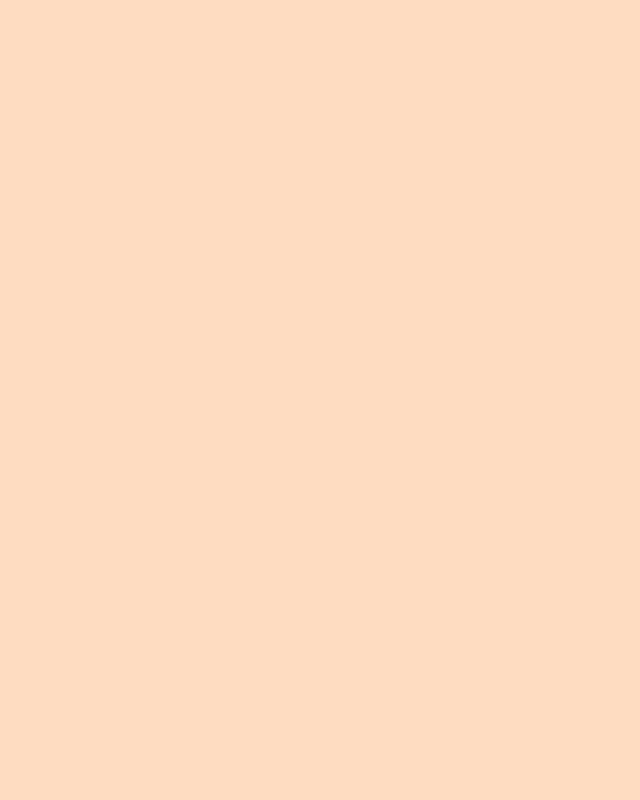
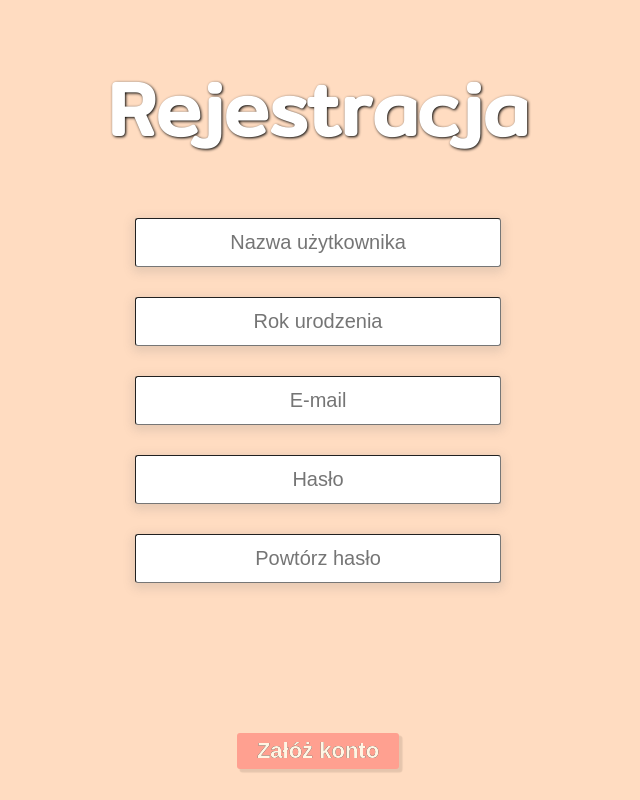
Before and after one commit to RobertPr/BrowarekFrontend, a React (Create React App) app in the folder browarek/: page /register in a window 1280 px wide. Shown: the whole page, without its empty margins (322-962 px from the left). Built offline with nearby package versions, Linux system fonts and the light colour scheme; a web font is replaced by a local one.

Commit message:
mok rejestracji działa

```diff
--- a/browarek/src/App.js
+++ b/browarek/src/App.js
@@ -1,11 +1,15 @@
 import React, { Component } from 'react';
 import { Route, Switch, withRouter } from 'react-router-dom';
 import Login from './components/login/Login';
+import Register from './components/register/Register';
 
 class App extends Component {
   render() {
     return (
+      <Switch>
       <Route exact path="/login" component={Login} />
+      <Route exact path="/register" component={Register} />
+      </Switch>
     );
   }
 }
--- /dev/null
+++ b/browarek/src/components/register/Register.css
@@ -0,0 +1,53 @@
+#loginSpace{
+	display: flex;
+	justify-content: center;
+}
+
+#logowanie{
+	font-family: Mitr;
+	font-size: 75px;
+	color: white;
+	text-shadow: 1px 1px 3px black;
+}
+
+#loginForm{
+	display: flex;
+	align-items: center;
+	flex-direction: column;
+}
+
+.form{
+	width: 340px;
+  font-size: 20px;
+  text-align: center;
+  color: #858383;
+  padding: 12px;
+  margin-bottom: 30px;
+  border-radius: 3px;
+  border-width: 1px;
+	border-style: inset;
+  box-shadow: 0px 3px 10px 3px rgba(122, 122, 122, 0.18);
+}
+
+#loginButton{
+	margin-top: 120px;
+  background: #FFA090;
+  color: #FFF6E4;
+  border-radius: 3px;
+  border: 0px;
+  font-size: 22px;
+  font-weight: bold;
+  padding-top: 5px;
+  padding-bottom: 5px;
+  padding-right: 20px;
+  padding-left: 20px;
+  box-shadow: 3px 3px 1px 0.5px rgba(0, 0, 0, 0.1);
+  outline: none;
+  cursor: pointer;
+  text-decoration: none;
+	text-shadow: 0px 0px 0.5px black;
+}
+
+#loginButton:active {
+  transform: translate(0px, 1px);
+}
--- /dev/null
+++ b/browarek/src/components/register/Register.js
@@ -0,0 +1,42 @@
+import React from 'react';
+import { Link, Redirect } from 'react-router-dom';
+import './Register.css';
+
+class Register extends React.Component {
+	constructor(props) {
+		super(props);
+		this.state = {};
+	}
+	/* handleSubmit = (event) => {
+		event.preventDefault();
+		const form = event.target;
+		register(form)
+			.then(() => {
+				this.setState({ registered: true });
+			});
+	}
+	handleRepPassword = (event) => {
+		const form = event.target.form;
+		const validationMessage = form.RepPassword.value !== form.Password.value ?
+			"Podane hasła różnią się" : ""; //pusty string oznacza że pole przeszło walidację
+		event.target.setCustomValidity(validationMessage);
+	} */
+	render = () => {
+		return (
+            <React.Fragment>
+            <div id="loginSpace">
+                <h1 id="logowanie">Rejestracja</h1>
+            </div>
+            <form id="loginForm">
+                <input className="form" type="UserName" placeholder="Nazwa użytkownika" />
+                <input className="form" type="BirthDate" placeholder="Rok urodzenia" />
+                <input className="form" type="Email" placeholder="E-mail" />
+                <input className="form" type="Password" placeholder="Hasło" />
+                <input className="form" type="PasswordVerify" placeholder="Powtórz hasło" />
+                <input id="loginButton" type="submit" value="Załóż konto" />
+            </form>
+            </React.Fragment>
+		);
+	}
+}
+export default Register;
```
